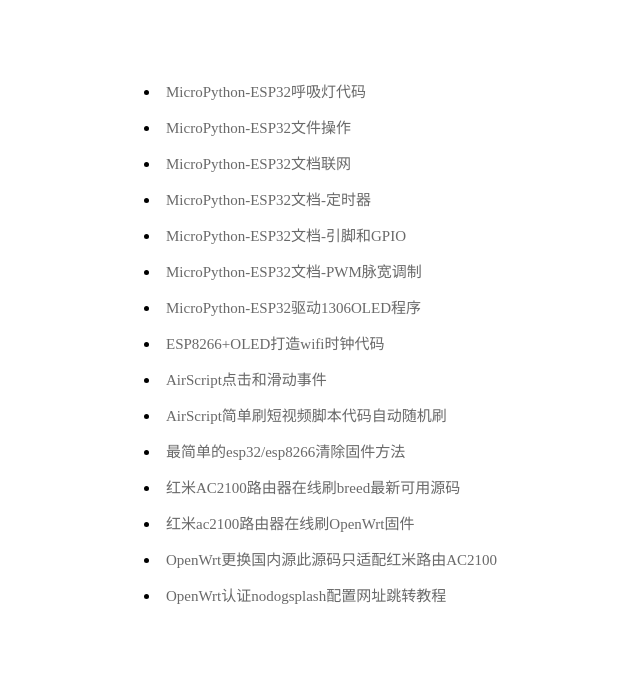
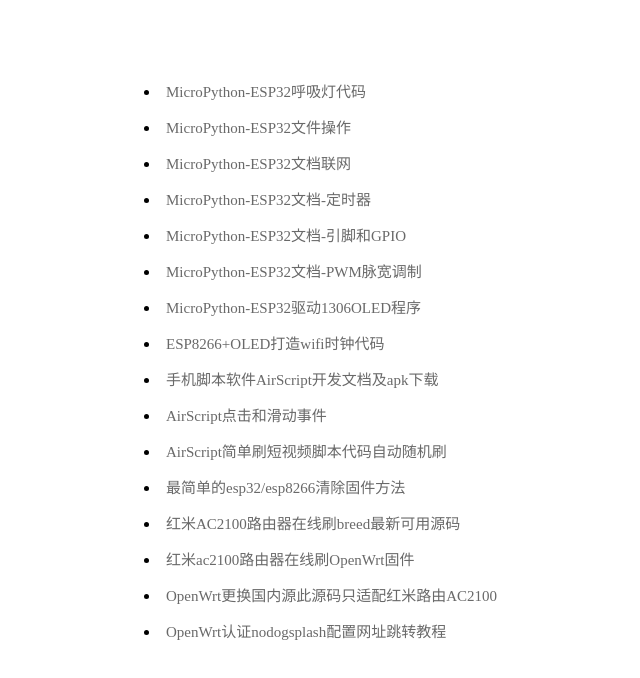
Before and after one commit to ZMTAB36/ZMTAB36.github.io, a plain HTML site: page index.html in a window 1280 px wide. Shown: the whole page, without its empty margins (265-905 px from the left). Drawn offline with Linux system fonts and the light colour scheme.

Commit message:
Update index.html

```diff
--- a/index.html
+++ b/index.html
@@ -26,6 +26,7 @@
 	<li><a href="https://zmtab36.github.io/MicroPython-ESP32%E6%96%87%E6%A1%A3-PWM%E8%84%89%E5%AE%BD%E8%B0%83%E5%88%B6.html">MicroPython-ESP32文档-PWM脉宽调制</a></li>
 	<li><a href="https://zmtab36.github.io/ESP32%E9%A9%B1%E5%8A%A81306OLED%E7%A8%8B%E5%BA%8F.html">MicroPython-ESP32驱动1306OLED程序</a></li>
 	<li><a href="https://zmtab36.github.io/ESP8266+OLED%E6%89%93%E9%80%A0wifi%E6%97%B6%E9%92%9F%E4%BB%A3%E7%A0%81.html">ESP8266+OLED打造wifi时钟代码</a></li>
+	<li><a href="https://zmtab36.github.io/AirScript%E6%96%87%E6%A1%A3.html">手机脚本软件AirScript开发文档及apk下载</a></li>
 	<li><a href="https://zmtab36.github.io/AirScript%E7%82%B9%E5%87%BB%E5%92%8C%E6%BB%91%E5%8A%A8.html">AirScript点击和滑动事件</a></li>
 	<li><a href="https://zmtab36.github.io/%E7%AE%80%E5%8D%95%E5%88%B7%E7%9F%AD%E8%A7%86%E9%A2%91%E8%84%9A%E6%9C%AC.html ">AirScript简单刷短视频脚本代码自动随机刷</a></li>
 	<li><a href="https://zmtab36.github.io/%E6%9C%80%E7%AE%80%E5%8D%95%E7%9A%84esp32esp8266%E6%B8%85%E9%99%A4%E5%9B%BA%E4%BB%B6%E6%96%B9%E6%B3%95.html ">最简单的esp32/esp8266清除固件方法</a></li>
```
